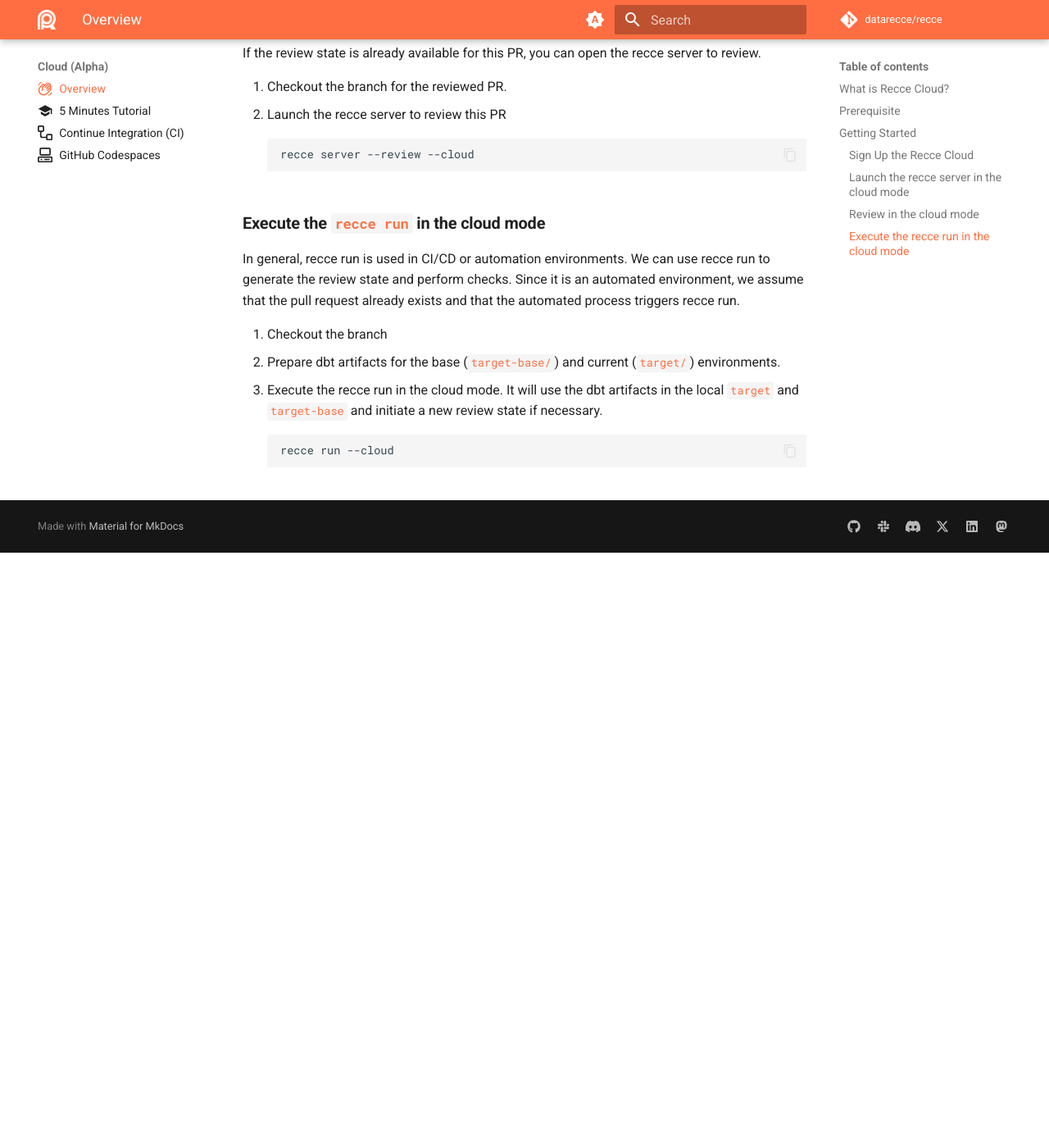
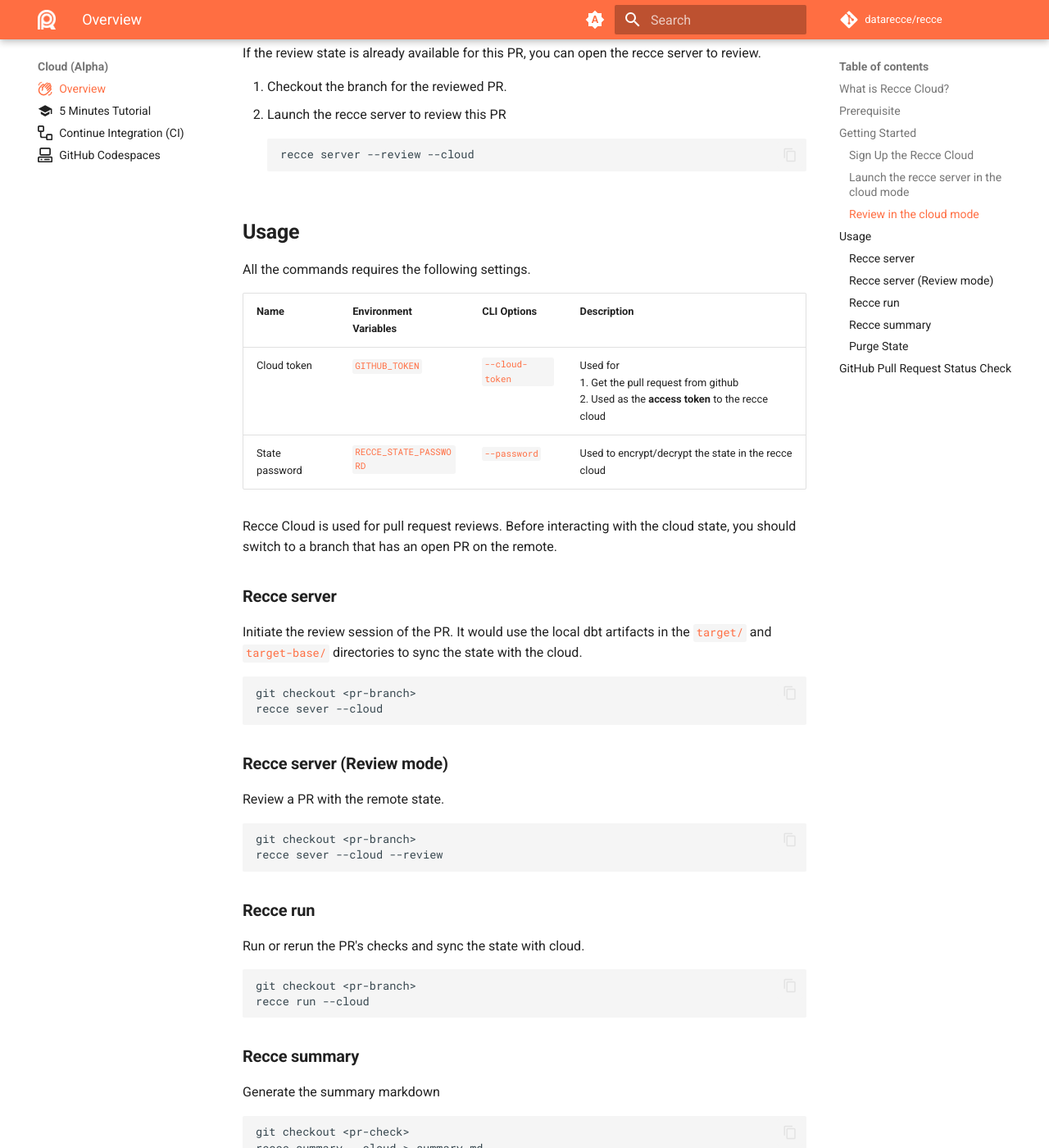
Before and after one commit to DataRecce/recce-documentation, an MkDocs documentation site: the page built from docs/docs/recce-cloud/index.md, in a window 1280 px wide and 1400 px high, scrolled down 1993 px. Shown: the whole window at 82% size. Built offline with MkDocs 1.6.1 and Material for MkDocs 9.7.7, drawn with Linux system fonts in a browser that asks for light colours; comment, search, counter and statistics services are not loaded; before the commit the page ends 2667 px from its top, so only the background shows below that; some of the changed text lies outside the part shown.

Commit message:
Add more cloud doc
Signed-off-by: popcorny <celu@infuseai.io>

````diff
--- a/docs/docs/recce-cloud/index.md
+++ b/docs/docs/recce-cloud/index.md
@@ -54,6 +54,7 @@
 
     Here we assume the you have set the `GITHUB_TOKEN` and `RECCE_STATE_PASSWORD` in your environment variables.
 
+
 ### Review in the cloud mode
 If the review state is already available for this PR, you can open the recce server to review.
 
@@ -63,14 +64,67 @@
     recce server --review --cloud
     ```
 
-### Execute the `recce run` in the cloud mode
+## Usage
 
+All the commands requires the following settings.
 
-In general, recce run is used in CI/CD or automation environments. We can use recce run to generate the review state and perform checks. Since it is an automated environment, we assume that the pull request already exists and that the automated process triggers recce run.
+Name           | Environment Variables | CLI Options     | Description
+---------------|-----------------------|-----------------|--------------------------------------------------
+Cloud token    | `GITHUB_TOKEN`        | `--cloud-token` | Used for  <br>1. Get the pull request from github<br>2. Used as the **access token** to the recce cloud
+State password | `RECCE_STATE_PASSWORD`| `--password`    | Used to encrypt/decrypt the state in the recce cloud
 
-1. Checkout the branch
-1. Prepare dbt artifacts for the base (`target-base/`) and current (`target/`) environments.
-1. Execute the recce run in the cloud mode. It will use the dbt artifacts in the local `target` and `target-base` and initiate a new review state if necessary.
-   ```
-   recce run --cloud
-   ```
+Recce Cloud is used for pull request reviews. Before interacting with the cloud state, you should switch to a branch that has an open PR on the remote.
+
+### Recce server
+
+Initiate the review session of the PR. It would use the local dbt artifacts in the `target/` and `target-base/` directories to sync the state with the cloud.
+
+```shell
+git checkout <pr-branch>
+recce sever --cloud
+```
+
+### Recce server (Review mode)
+
+Review a PR with the remote state.
+
+```shell
+git checkout <pr-branch>
+recce sever --cloud --review
+```
+
+### Recce run
+
+Run or rerun the PR's checks and sync the state with cloud.
+
+```shell
+git checkout <pr-branch>
+recce run --cloud
+```
+
+### Recce summary
+
+Generate the summary markdown
+
+```shell
+git checkout <pr-check>
+recce summary --cloud > summary.md
+```
+
+### Purge State
+
+You can purge the state from your current PR. It is useful when
+
+1. You forgot the password
+1. You would like to reset the state of this PR.
+
+```shell
+git checkout <pr-branch>
+recce purge-cloud-state
+```
+
+## GitHub Pull Request Status Check
+
+Recce Cloud integrate with the [GitHub Pull Request Status Check](https://docs.github.com/en/pull-requests/collaborating-with-pull-requests/collaborating-on-repositories-with-code-quality-features/about-status-checks). If there is recce review state synced to a PR, the PR would has a recce cloud check status. Once all checks in recce are approved, the check status would change to passed and ready to be merged.
+
+![alt text](../../assets/images/recce-cloud/pr-checks-all-approved.png){: .shadow}
````
Also changed, not shown: docs/docs/recce-cloud/getting-started-recce-cloud.md (+1 -2 lines).
